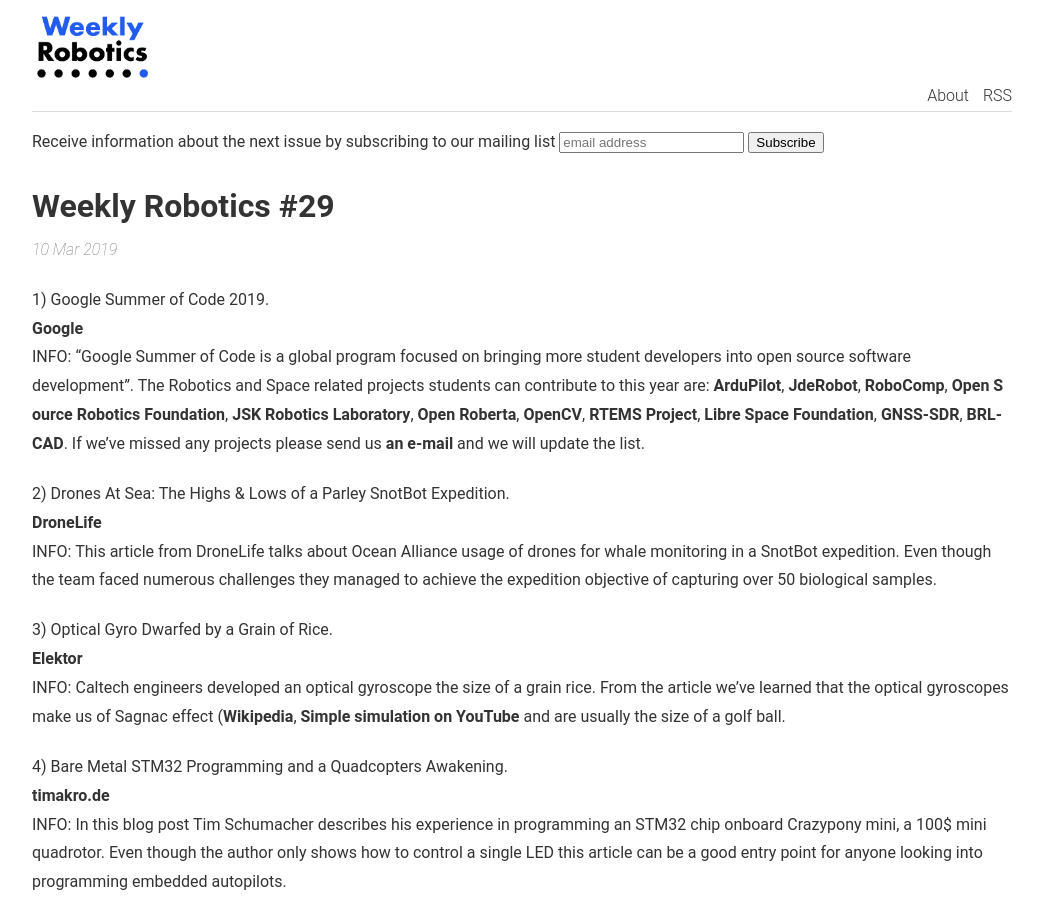
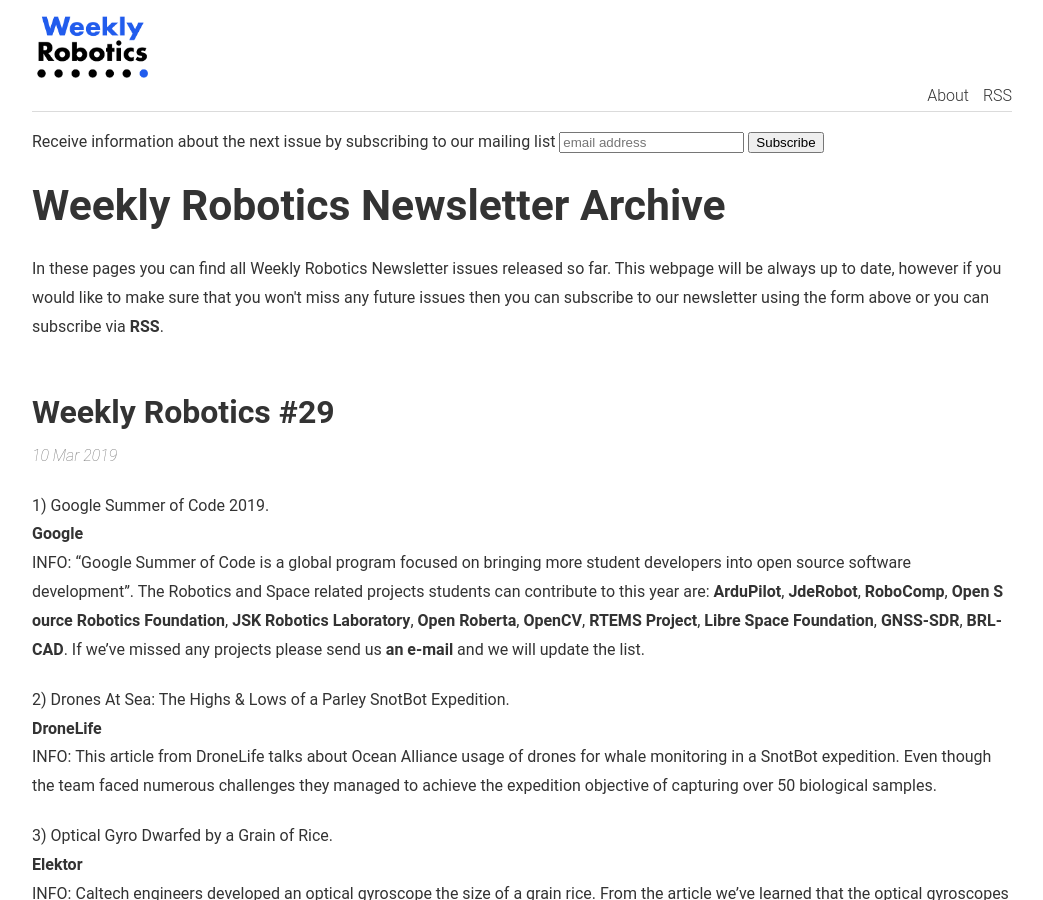
Before and after one commit to msadowski/weeklyrobotics, a Jekyll site: the page built from index.html, in a window 1280 px wide and 900 px high. Shown: the whole window, without its empty margins (118-1161 px from the left). Built offline with Jekyll 4.4.1, drawn with Linux system fonts in a browser that asks for light colours; the list of posts is cut into pages by our own code; comment, search, counter and statistics services are not loaded.

Commit message:
Add H1 header to all pages

```diff
--- a/index.html
+++ b/index.html
@@ -1,6 +1,17 @@
 ---
 layout: default
 ---
+
+{% if paginator.page == 1 %}
+<h1>Weekly Robotics Newsletter Archive</h1>
+
+<p>In these pages you can find all Weekly Robotics Newsletter issues released so far. This webpage will be always up to date, however if you would like to make sure that you
+	won't miss any future issues then you can subscribe to our newsletter using the form above or you can subscribe via <a href="https://weeklyrobotics.com/atom.xml">RSS</a>.
+</p>
+{% else %}
+<h1> Weekly Robotics Newsletter Archive [{{paginator.page}}/{{paginator.total_pages}}]</h1>
+{% endif %}
+
 <!-- Posts -->
 <ul id="posts">
 
```
Also changed, not shown: _sass/layout.scss (line endings or trailing spaces).
